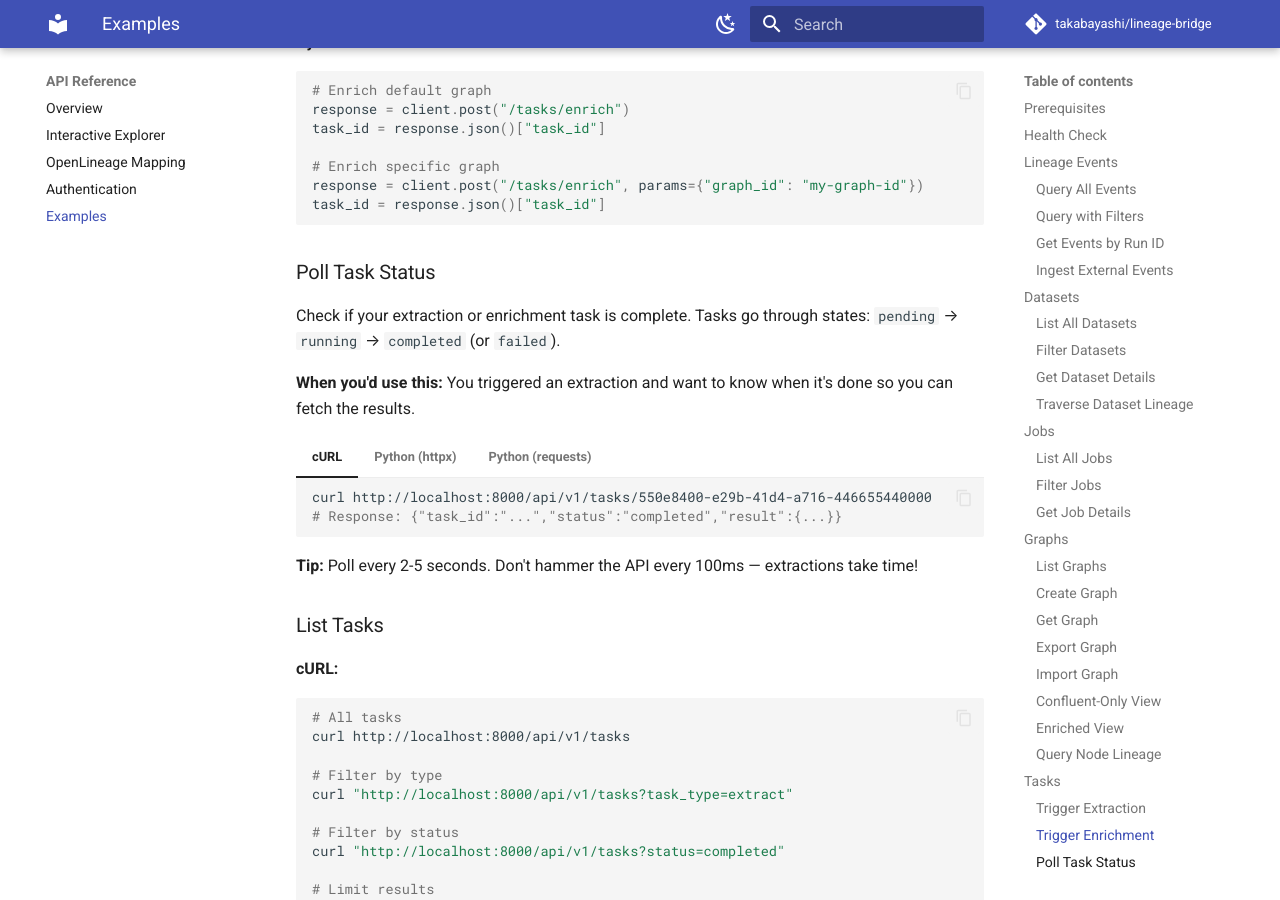
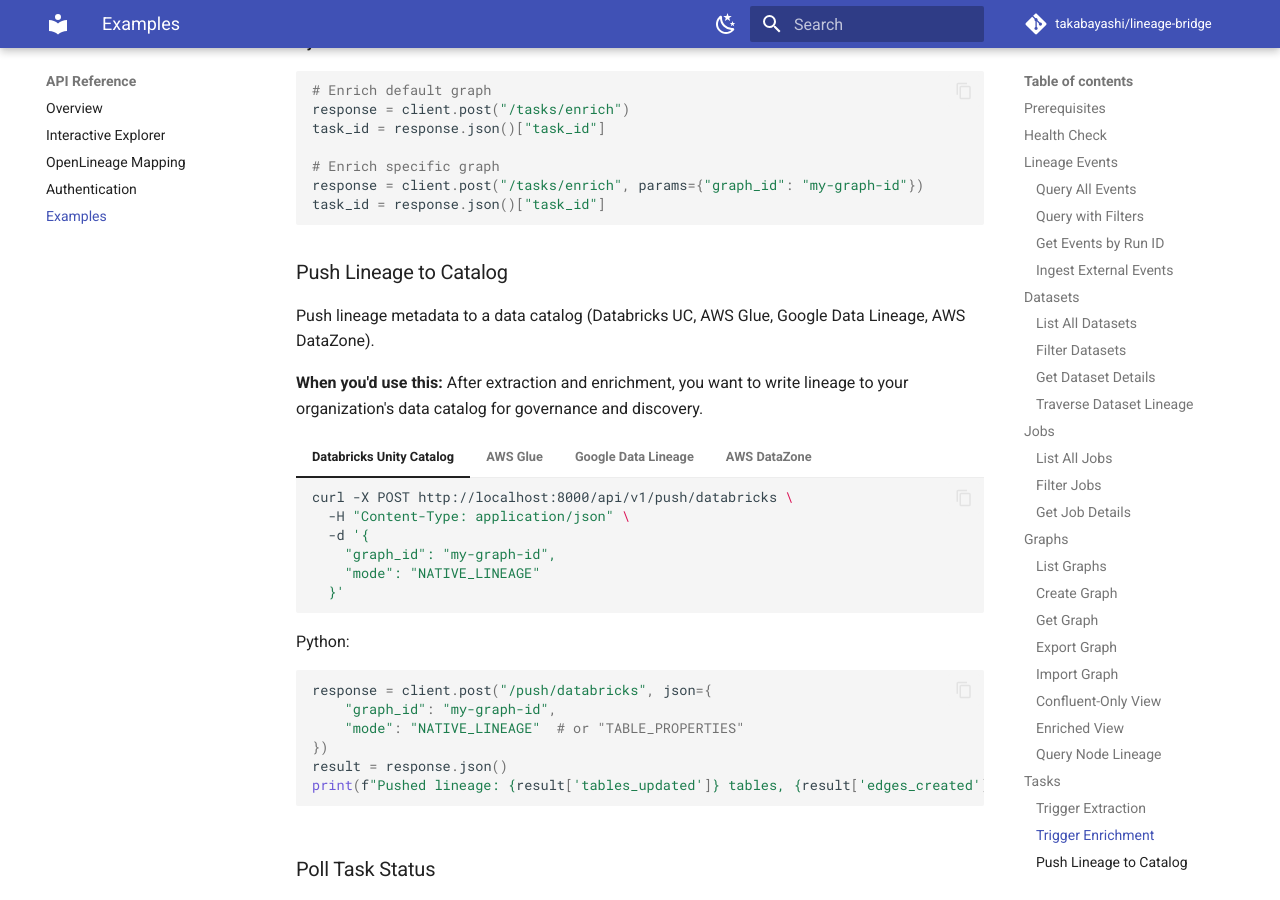
Before and after one commit to takabayashi/lineage-bridge, an MkDocs documentation site: the page built from docs/api-reference/examples.md, in a window 1280 px wide and 900 px high, scrolled down 10757 px. Built offline with MkDocs 1.6.1 and Material for MkDocs 9.7.7, drawn with Linux system fonts in a browser that asks for light colours; comment, search, counter and statistics services are not loaded; the version menu is left out.

Commit message:
docs: add missing v0.6.0 features to user guides
- Add AWS DataZone to UI publish section
- Add push endpoint examples for all catalogs (UC/Glue/Google/DataZone)
- Update extraction pipeline to use CATALOG_TABLE with catalog_type

Co-Authored-By: Claude Sonnet 4.5 <noreply@anthropic.com>

````diff
--- a/docs/api-reference/examples.md
+++ b/docs/api-reference/examples.md
@@ -883,6 +883,84 @@ response = client.post("/tasks/enrich", params={"graph_id": "my-graph-id"})
 task_id = response.json()["task_id"]
 ```
 
+### Push Lineage to Catalog
+
+Push lineage metadata to a data catalog (Databricks UC, AWS Glue, Google Data Lineage, AWS DataZone).
+
+**When you'd use this:** After extraction and enrichment, you want to write lineage to your organization's data catalog for governance and discovery.
+
+=== "Databricks Unity Catalog"
+    ```bash
+    curl -X POST http://localhost:8000/api/v1/push/databricks \
+      -H "Content-Type: application/json" \
+      -d '{
+        "graph_id": "my-graph-id",
+        "mode": "NATIVE_LINEAGE"
+      }'
+    ```
+
+    Python:
+
+    ```python
+    response = client.post("/push/databricks", json={
+        "graph_id": "my-graph-id",
+        "mode": "NATIVE_LINEAGE"  # or "TABLE_PROPERTIES"
+    })
+    result = response.json()
+    print(f"Pushed lineage: {result['tables_updated']} tables, {result['edges_created']} edges")
+    ```
+
+=== "AWS Glue"
+    ```bash
+    curl -X POST http://localhost:8000/api/v1/push/glue \
+      -H "Content-Type: application/json" \
+      -d '{
+        "graph_id": "my-graph-id"
+      }'
+    ```
+
+    Python:
+
+    ```python
+    response = client.post("/push/glue", json={"graph_id": "my-graph-id"})
+    result = response.json()
+    print(f"Updated {result['tables_updated']} Glue tables")
+    ```
+
+=== "Google Data Lineage"
+    ```bash
+    curl -X POST http://localhost:8000/api/v1/push/google \
+      -H "Content-Type: application/json" \
+      -d '{
+        "graph_id": "my-graph-id"
+      }'
+    ```
+
+    Python:
+
+    ```python
+    response = client.post("/push/google", json={"graph_id": "my-graph-id"})
+    result = response.json()
+    print(f"Sent {result['events_sent']} OpenLineage events to Google Data Lineage")
+    ```
+
+=== "AWS DataZone"
+    ```bash
+    curl -X POST http://localhost:8000/api/v1/push/datazone \
+      -H "Content-Type: application/json" \
+      -d '{
+        "graph_id": "my-graph-id"
+      }'
+    ```
+
+    Python:
+
+    ```python
+    response = client.post("/push/datazone", json={"graph_id": "my-graph-id"})
+    result = response.json()
+    print(f"Registered {result['assets_registered']} DataZone assets")
+    ```
+
 ### Poll Task Status
 
 Check if your extraction or enrichment task is complete. Tasks go through states: `pending` → `running` → `completed` (or `failed`).
````
Also changed, not shown: docs/architecture/extraction-pipeline.md (+6 -5 lines), docs/user-guide/streamlit-ui.md (+15 -0 lines).
